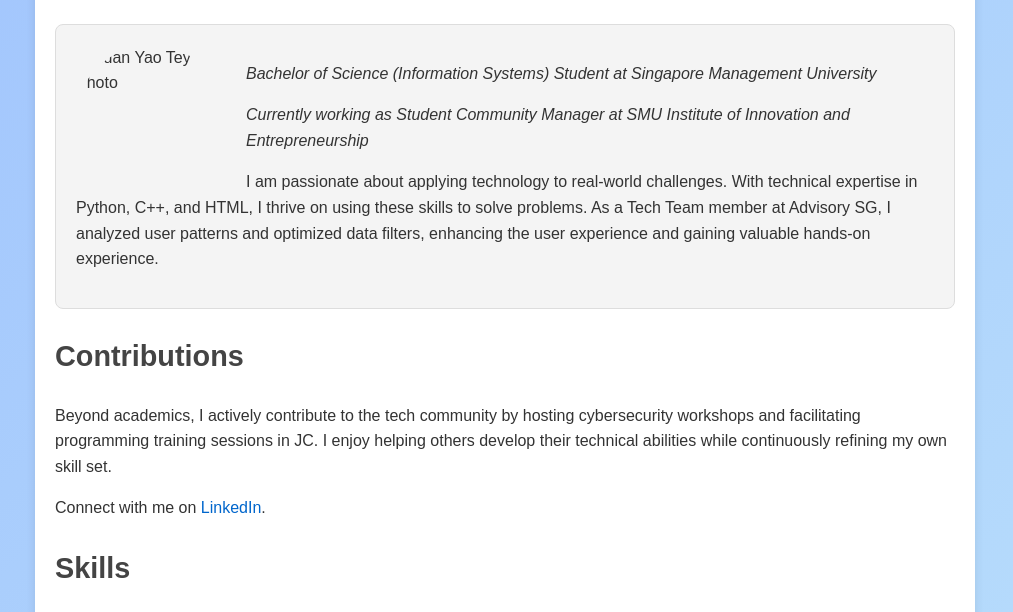
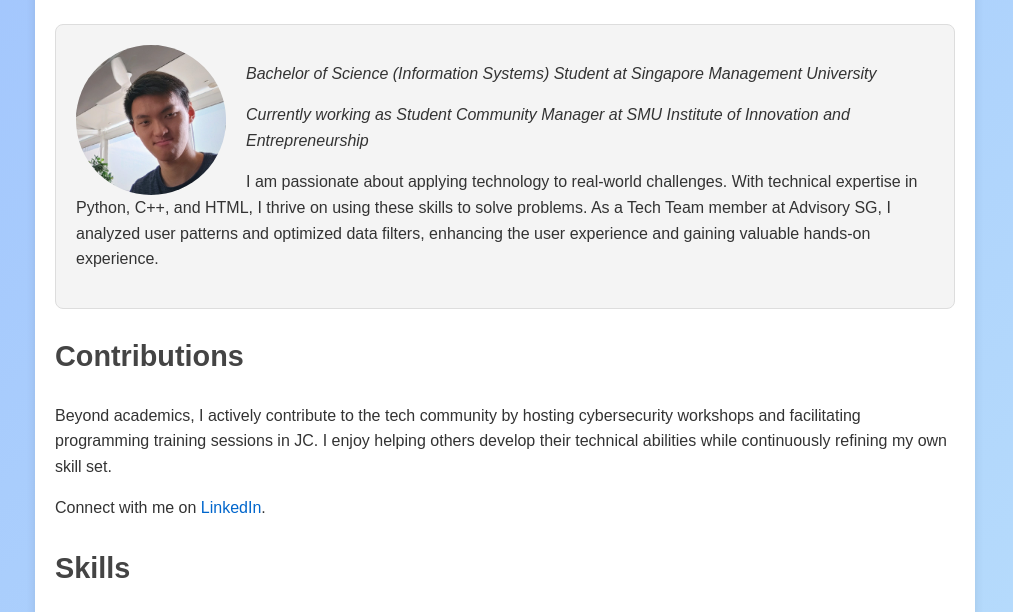
Before and after one commit to teyyyyy/teyyyyy.github.io, a plain HTML site: page index.html in a window 1280 px wide. Shown: the part 142-754 px from the top of the page, without its empty margins (135-1148 px from the left). Drawn offline with Linux system fonts and the light colour scheme.

Commit message:
Update index.html

```diff
--- a/index.html
+++ b/index.html
@@ -109,7 +109,7 @@
 
         <!-- Photo and bio box -->
         <div class="bio-box">
-            <img src="images/1690729052499.jpeg" alt="Huan Yao Tey Photo" class="bio-photo">
+            <img src="1690729052499.jpeg" alt="Huan Yao Tey Photo" class="bio-photo">
             <p><em>Bachelor of Science (Information Systems) Student at Singapore Management University</em></p>
             <p><em>Currently working as Student Community Manager at SMU Institute of Innovation and Entrepreneurship</em></p>
             <p>I am passionate about applying technology to real-world challenges. With technical expertise in Python, C++, and HTML, I thrive on using these skills to solve problems. As a Tech Team member at Advisory SG, I analyzed user patterns and optimized data filters, enhancing the user experience and gaining valuable hands-on experience.</p>
```
